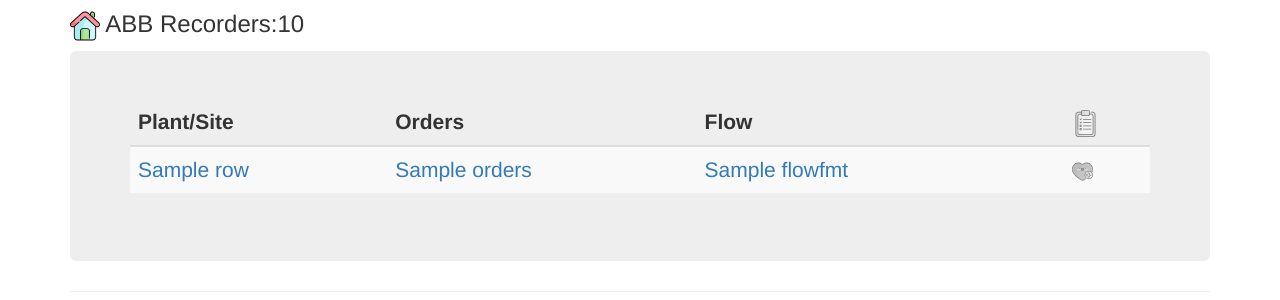
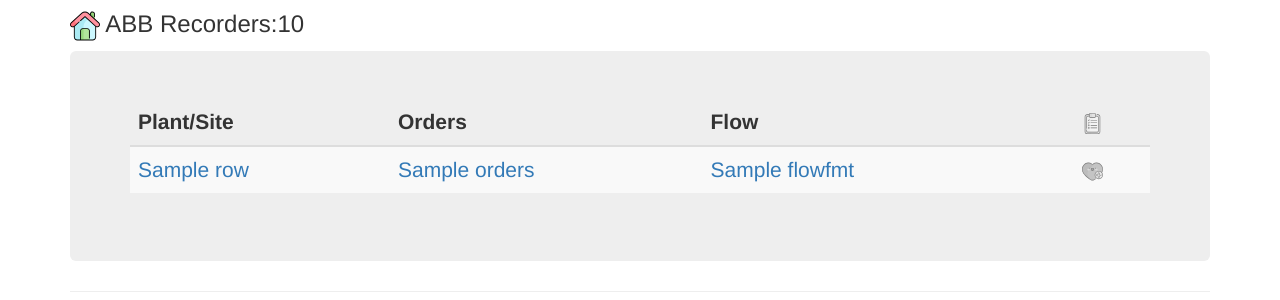
Before and after one commit to jcarter62/abbui, a Flask app: template templates/home.html in a window 1280 px wide. Shown: the part 121-421 px from the top of the page. Run offline with Flask 2, Linux system fonts and the light colour scheme; the template is opened without the code that fills it: most values are stand-ins (such as "Sample title", 1, 10 or a date in 2020); parts of the project's set-up code (start-up, migrations or seed data) failed here and were passed over; some libraries are stand-ins or nearby versions.

Commit message:
icon size

```diff
--- a/templates/home.html
+++ b/templates/home.html
@@ -30,7 +30,7 @@
                             <th scope="col-1">&nbsp;</th>
                             <th scope="col-1" onclick="favorites.toggle()">
                                 <img title="Apply Favorite's Filter"
-                                     class="fav-top fav-dim" id="favorite-toggle"
+                                     class="fav-icon fav-dim" id="favorite-toggle"
                                      src="{{ url_for('static', filename = 'icons/svg/045-checklist.svg') }}"
                                 />
                             </th>
```
